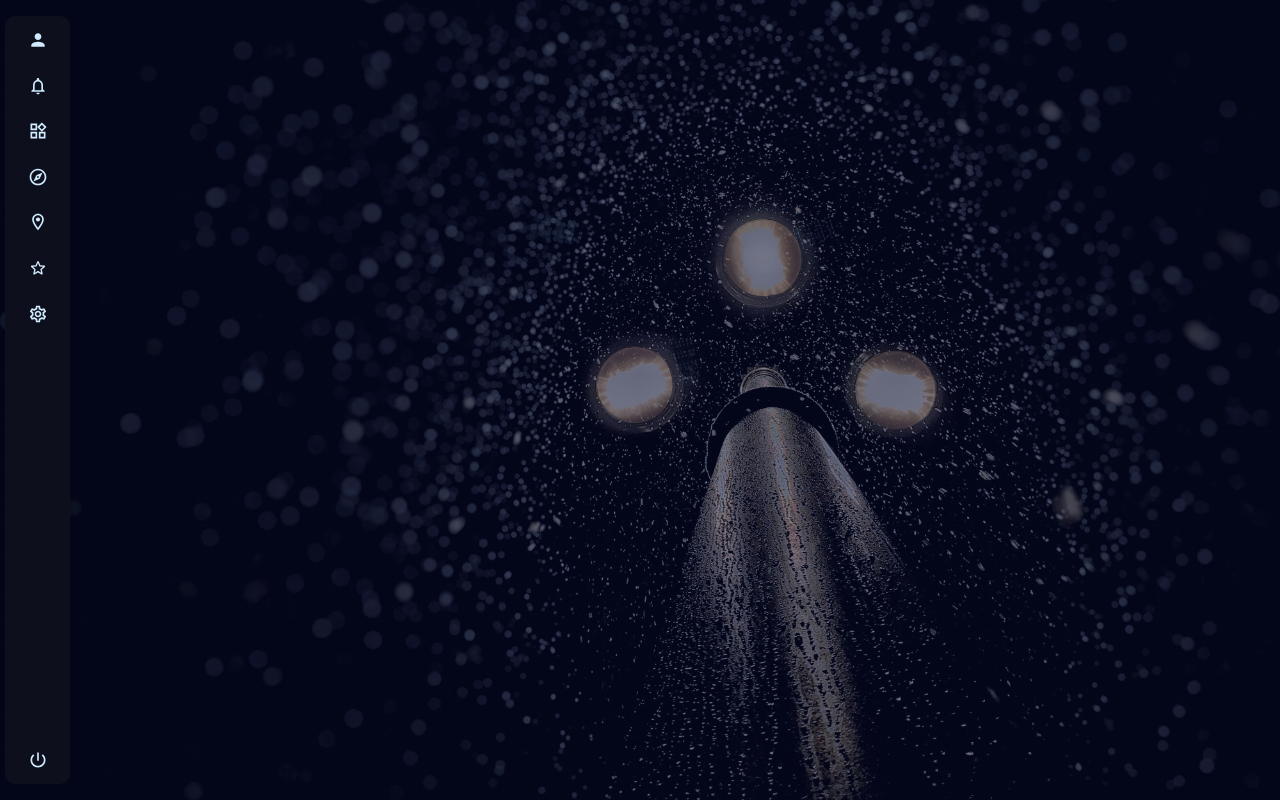
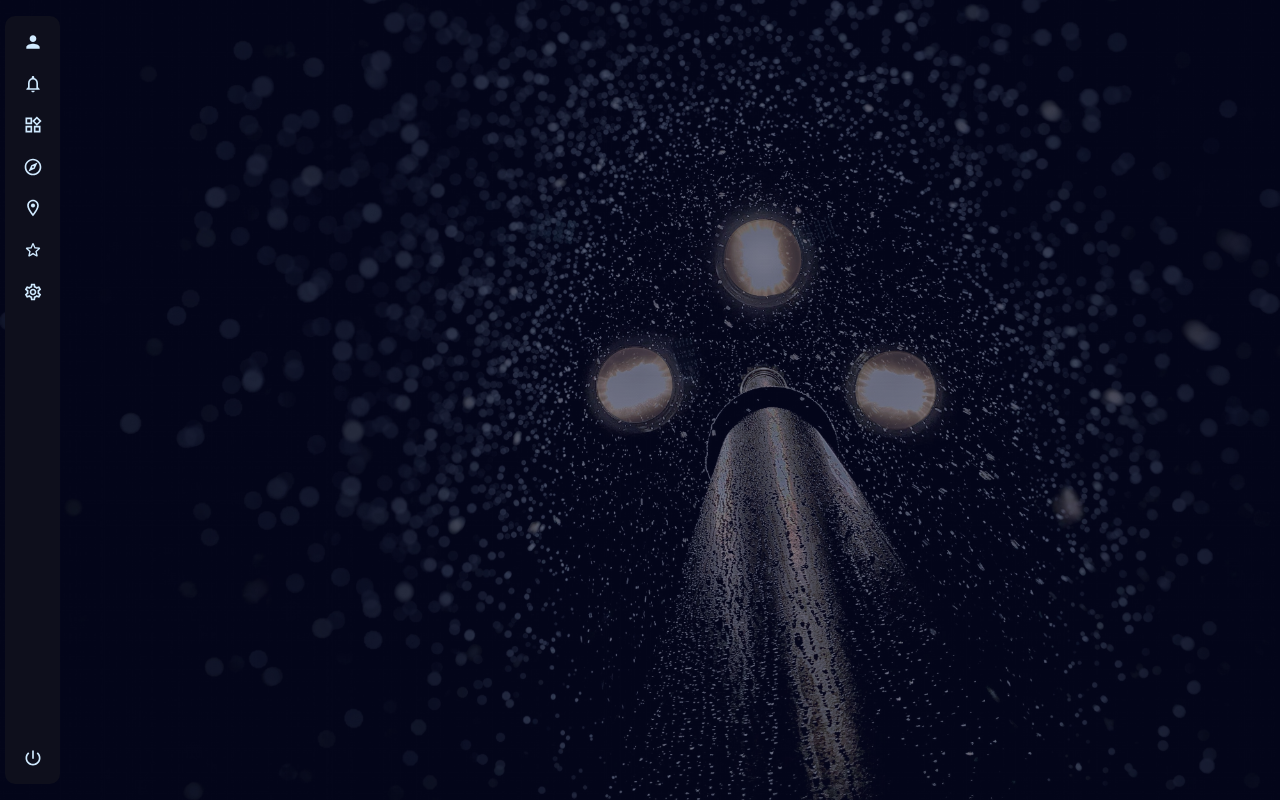
Before and after one commit to ObedNdayizera/weather-app, a React (Vite) app: page / in a window 1280 px wide. Built offline with nearby package versions, Linux system fonts and the light colour scheme.

Commit message:
change material button

```diff
--- a/package.json
+++ b/package.json
@@ -21,6 +21,7 @@
     "sass": "^1.62.1"
   },
   "devDependencies": {
+    "@testing-library/cypress": "^9.0.0",
     "@types/cypress": "^1.1.3",
     "@types/jest": "^29.5.1",
     "@types/mocha": "^10.0.1",
--- a/src/components/navbar/Navbar.tsx
+++ b/src/components/navbar/Navbar.tsx
@@ -1,5 +1,5 @@
 import { Stack } from "@mui/material";
-import Button from "@mui/material/Button";
+import IconButton from '@mui/material/IconButton';
 import PersonIcon from "@mui/icons-material/Person";
 import NotificationsNoneIcon from "@mui/icons-material/NotificationsNone";
 import WidgetsOutlinedIcon from "@mui/icons-material/WidgetsOutlined";
@@ -13,38 +13,39 @@ const Navbar = () => {
     <Stack
       justifyContent={"space-between"}
       borderRadius={"10px"}
-      sx={{ background: "#0E0F1C", width: "65px", flex: 1, height: '96%', p: "8px 0px", transform: 'translateY(-50%)'}}
+      sx={{ background: "#0E0F1C", width: "55px", flex: 1, height: '96%', p: "8px", transform: 'translateY(-50%)'}}
       position={"fixed"}
       top={'50%'}
+      data-cy={"navbar"}
     >
-      <Stack spacing={1.7} data-cy="navbar">
-        <Button>
-          <PersonIcon fontSize="small" data-cy="button" />
-        </Button>
-        <Button>
+    <Stack spacing={0.7} >
+      <IconButton aria-label="person-icon">
+          <PersonIcon fontSize="small" />
+      </IconButton>
+      <IconButton>
           <NotificationsNoneIcon fontSize="small" />
-        </Button>
-        <Button>
+      </IconButton>
+      <IconButton>
           <WidgetsOutlinedIcon fontSize="small" />
-        </Button>
-        <Button>
+      </IconButton>
+      <IconButton>
           <ExploreOutlinedIcon fontSize="small" />
-        </Button>
-        <Button>
+      </IconButton>
+      <IconButton>
           <LocationOnOutlinedIcon fontSize="small" />
-        </Button>
-        <Button>
+      </IconButton>
+      <IconButton>
           <StarOutlineRoundedIcon fontSize="small" />
-        </Button>
-        <Button>
+      </IconButton>
+      <IconButton>
           <SettingsOutlinedIcon fontSize="small" />
-        </Button>
-      </Stack>
-      <Stack>
-        <Button>
+      </IconButton>
+    </Stack>
+    <Stack>
+      <IconButton>
           <PowerSettingsNewIcon fontSize="small" />
-        </Button>
-      </Stack>
+      </IconButton>
+    </Stack>
     </Stack>
   );
 };
```
Also changed, not shown: 2 other files (tests, documents, lock files or other folders).
